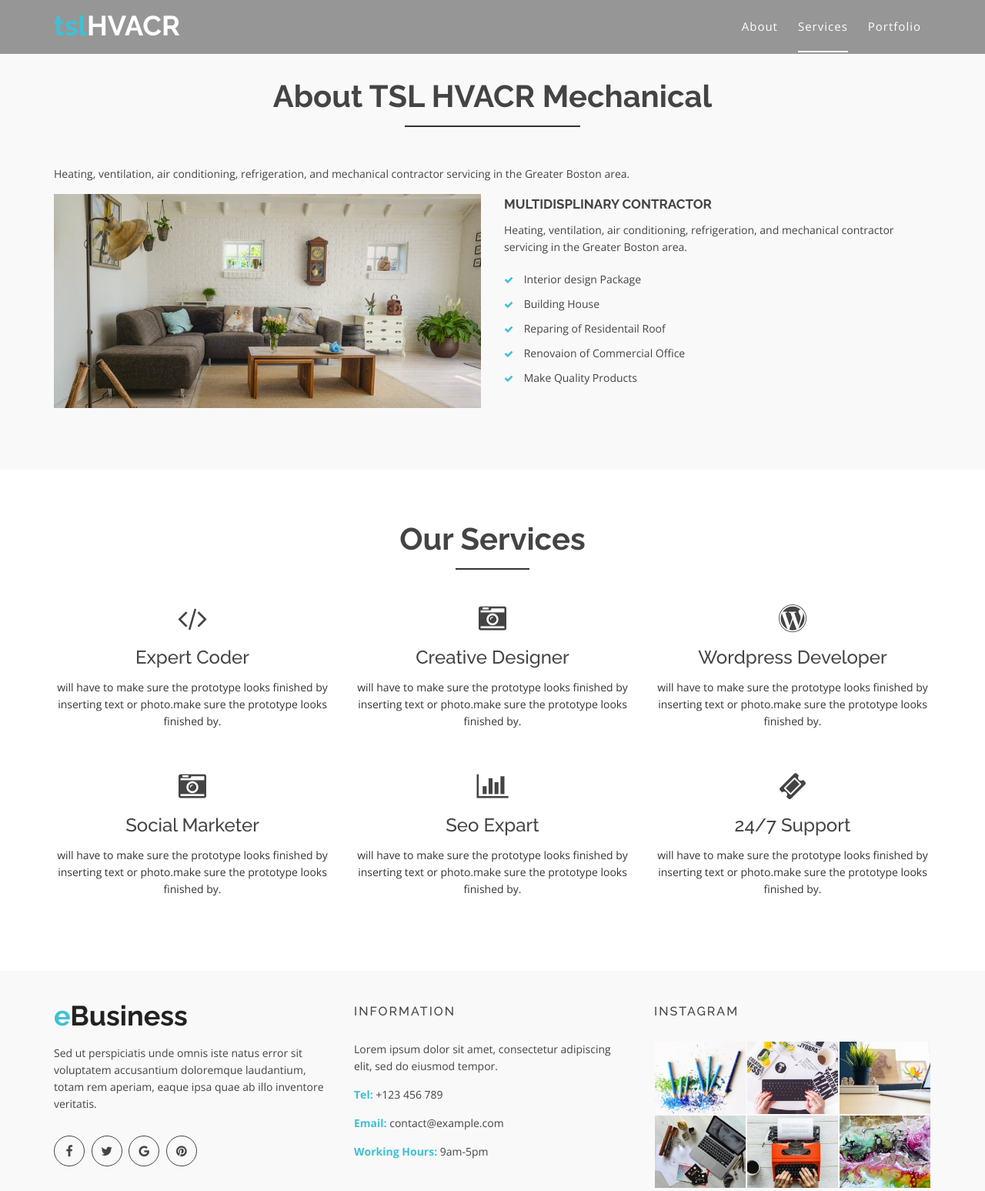
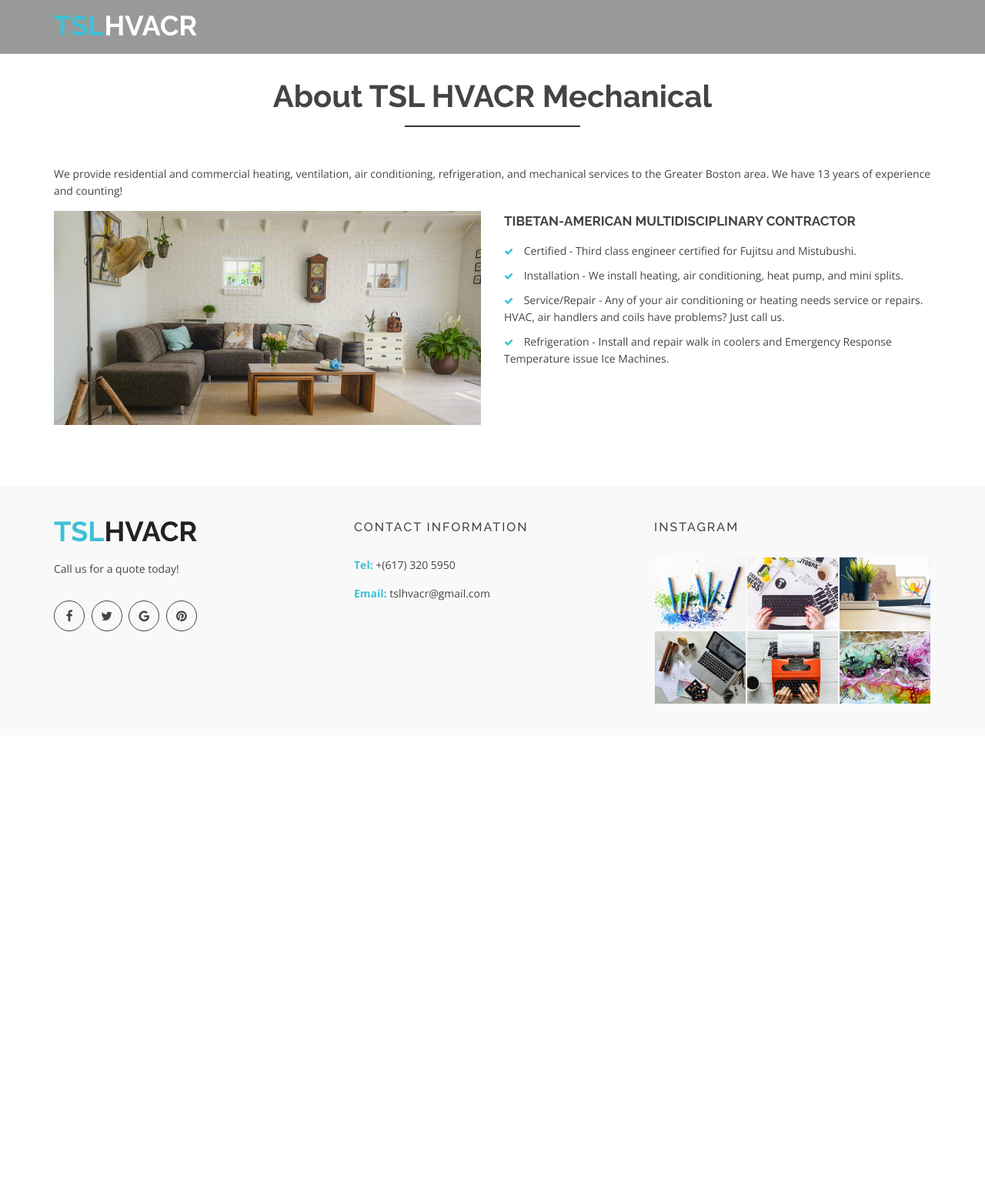
Before and after one commit to tsering-lhagyal/Personal-Page, a plain HTML site: page index.html in a window 1280 px wide. Shown: the whole page at 77% size. After the commit the page ends 955 px from the top, so only its background shows below. Drawn offline with nearby package versions, Linux system fonts and the light colour scheme.

Commit message:
Finish draft 1

```diff
--- a/css/style.css
+++ b/css/style.css
@@ -477,7 +477,7 @@ div#preloader {
 
 
 .about-area {
-  background-color: #f9f9f9;
+  background-color: #fff;
 }
 
 .single-well>a {
--- a/index.html
+++ b/index.html
@@ -65,27 +65,11 @@
 									</button>
                 <!-- Brand -->
                 <a class="navbar-brand page-scroll sticky-logo" href="index.html">
-                  <h1><span>tsl</span>HVACR</h1>
+                  <h1><span>TSL</span>HVACR</h1>
                   <!-- Uncomment below if you prefer to use an image logo -->
                   <!-- <img src="img/logo.png" alt="" title=""> -->
 								</a>
               </div>
-              <!-- Collect the nav links, forms, and other content for toggling -->
-              <div class="collapse navbar-collapse main-menu bs-example-navbar-collapse-1" id="navbar-example">
-                <ul class="nav navbar-nav navbar-right">
-                  <li class="active">
-                    <a class="page-scroll" href="#about">About</a>
-                  </li>
-                  <li>
-                    <a class="page-scroll" href="#services">Services</a>
-                  </li>
-                  <li>
-                    <a class="page-scroll" href="#portfolio">Portfolio</a>
-                  </li>
-
-                </ul>
-              </div>
-              <!-- navbar-collapse -->
             </nav>
             <!-- END: Navigation -->
           </div>
@@ -113,7 +97,7 @@
 
         <div class="col-md-12 col-sm-12 col-xs-12">
           <div>
-            <p> Heating, ventilation, air conditioning, refrigeration, and mechanical contractor servicing in the Greater Boston area.
+            <p> We provide residential and commercial heating, ventilation, air conditioning, refrigeration, and mechanical services to the Greater Boston area. We have 13 years of experience and counting!
             </p>
           </div>
         </div>
@@ -133,25 +117,20 @@
           <div class="well-middle">
             <div class="single-well">
               <a href="#">
-                <h4 class="sec-head">Multidisplinary contractor</h4>
+                <h4 class="sec-head">Tibetan-American multidisciplinary contractor</h4>
               </a>
-              <p> Heating, ventilation, air conditioning, refrigeration, and mechanical contractor servicing in the Greater Boston area.
-              </p>
               <ul>
                 <li>
-                  <i class="fa fa-check"></i> Interior design Package
+                  <i class="fa fa-check"></i> Certified - Third class engineer certified for Fujitsu and Mistubushi.
                 </li>
                 <li>
-                  <i class="fa fa-check"></i> Building House
+                  <i class="fa fa-check"></i> Installation - We install heating, air conditioning, heat pump, and mini splits.
                 </li>
                 <li>
-                  <i class="fa fa-check"></i> Reparing of Residentail Roof
+                  <i class="fa fa-check"></i> Service/Repair - Any of your air conditioning or heating needs service or repairs. HVAC, air handlers and coils have problems? Just call us.
                 </li>
                 <li>
-                  <i class="fa fa-check"></i> Renovaion of Commercial Office
-                </li>
-                <li>
-                  <i class="fa fa-check"></i> Make Quality Products
+                  <i class="fa fa-check"></i> Refrigeration - Install and repair walk in coolers and Emergency Response Temperature issue Ice Machines.
                 </li>
               </ul>
             </div>
@@ -163,127 +142,6 @@
   </div>
   <!-- End About area -->
 
-  <!-- Start Service area -->
-  <div id="services" class="services-area area-padding">
-    <div class="container">
-      <div class="row">
-        <div class="col-md-12 col-sm-12 col-xs-12">
-          <div class="section-headline services-head text-center">
-            <h2>Our Services</h2>
-          </div>
-        </div>
-      </div>
-      <div class="row text-center">
-        <div class="services-contents">
-          <!-- Start Left services -->
-          <div class="col-md-4 col-sm-4 col-xs-12">
-            <div class="about-move">
-              <div class="services-details">
-                <div class="single-services">
-                  <a class="services-icon" href="#">
-											<i class="fa fa-code"></i>
-										</a>
-                  <h4>Expert Coder</h4>
-                  <p>
-                    will have to make sure the prototype looks finished by inserting text or photo.make sure the prototype looks finished by.
-                  </p>
-                </div>
-              </div>
-              <!-- end about-details -->
-            </div>
-          </div>
-          <div class="col-md-4 col-sm-4 col-xs-12">
-            <div class="about-move">
-              <div class="services-details">
-                <div class="single-services">
-                  <a class="services-icon" href="#">
-											<i class="fa fa-camera-retro"></i>
-										</a>
-                  <h4>Creative Designer</h4>
-                  <p>
-                    will have to make sure the prototype looks finished by inserting text or photo.make sure the prototype looks finished by.
-                  </p>
-                </div>
-              </div>
-              <!-- end about-details -->
-            </div>
-          </div>
-          <div class="col-md-4 col-sm-4 col-xs-12">
-            <!-- end col-md-4 -->
-            <div class=" about-move">
-              <div class="services-details">
-                <div class="single-services">
-                  <a class="services-icon" href="#">
-											<i class="fa fa-wordpress"></i>
-										</a>
-                  <h4>Wordpress Developer</h4>
-                  <p>
-                    will have to make sure the prototype looks finished by inserting text or photo.make sure the prototype looks finished by.
-                  </p>
-                </div>
-              </div>
-              <!-- end about-details -->
-            </div>
-          </div>
-          <div class="col-md-4 col-sm-4 col-xs-12">
-            <!-- end col-md-4 -->
-            <div class=" about-move">
-              <div class="services-details">
-                <div class="single-services">
-                  <a class="services-icon" href="#">
-											<i class="fa fa-camera-retro"></i>
-										</a>
-                  <h4>Social Marketer </h4>
-                  <p>
-                    will have to make sure the prototype looks finished by inserting text or photo.make sure the prototype looks finished by.
-                  </p>
-                </div>
-              </div>
-              <!-- end about-details -->
-            </div>
-          </div>
-          <!-- End Left services -->
-          <div class="col-md-4 col-sm-4 col-xs-12">
-            <!-- end col-md-4 -->
-            <div class=" about-move">
-              <div class="services-details">
-                <div class="single-services">
-                  <a class="services-icon" href="#">
-											<i class="fa fa-bar-chart"></i>
-										</a>
-                  <h4>Seo Expart</h4>
-                  <p>
-                    will have to make sure the prototype looks finished by inserting text or photo.make sure the prototype looks finished by.
-                  </p>
-                </div>
-              </div>
-              <!-- end about-details -->
-            </div>
-          </div>
-          <!-- End Left services -->
-          <div class="col-md-4 col-sm-4 col-xs-12">
-            <!-- end col-md-4 -->
-            <div class=" about-move">
-              <div class="services-details">
-                <div class="single-services">
-                  <a class="services-icon" href="#">
-											<i class="fa fa-ticket"></i>
-										</a>
-                  <h4>24/7 Support</h4>
-                  <p>
-                    will have to make sure the prototype looks finished by inserting text or photo.make sure the prototype looks finished by.
-                  </p>
-                </div>
-              </div>
-              <!-- end about-details -->
-            </div>
-          </div>
-        </div>
-      </div>
-    </div>
-  </div>
-  <!-- End Service area -->
-
   <!-- Start Footer bottom Area -->
   <footer>
     <div class="footer-area">
@@ -293,10 +151,9 @@
             <div class="footer-content">
               <div class="footer-head">
                 <div class="footer-logo">
-                  <h2><span>e</span>Business</h2>
+                  <h2><span>TSL</span>HVACR</h2>
                 </div>
-
-                <p>Sed ut perspiciatis unde omnis iste natus error sit voluptatem accusantium doloremque laudantium, totam rem aperiam, eaque ipsa quae ab illo inventore veritatis.</p>
+                <p>Call us for a quote today!</p>
                 <div class="footer-icons">
                   <ul>
                     <li>
@@ -320,14 +177,10 @@
           <div class="col-md-4 col-sm-4 col-xs-12">
             <div class="footer-content">
               <div class="footer-head">
-                <h4>information</h4>
-                <p>
-                  Lorem ipsum dolor sit amet, consectetur adipiscing elit, sed do eiusmod tempor.
-                </p>
+                <h4>Contact Information</h4>
                 <div class="footer-contacts">
-                  <p><span>Tel:</span> +123 456 789</p>
-                  <p><span>Email:</span> contact@example.com</p>
-                  <p><span>Working Hours:</span> 9am-5pm</p>
+                  <p><span>Tel:</span> +(617) 320 5950</p>
+                  <p><span>Email:</span> tslhvacr@gmail.com</p>
                 </div>
               </div>
             </div>
```
